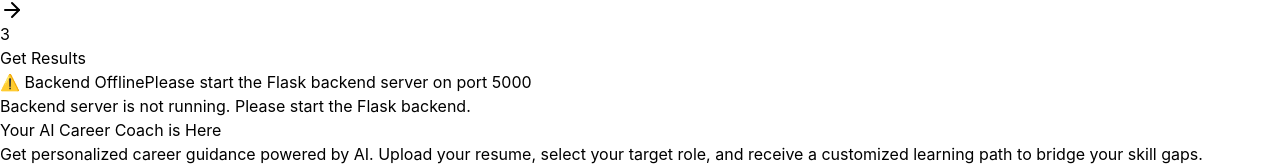
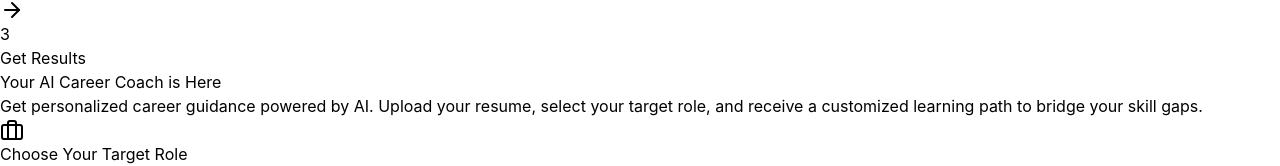
Before and after one commit to sivasankariponnusamy/careerpath, a React (Vite) app in the folder frontend/: page / in a window 1280 px wide. Shown: the part 338-504 px from the top of the page. Built offline with nearby package versions, Linux system fonts and the light colour scheme; no server answers.

Commit message:
Remove backend dependency warnings from frontend

```diff
--- a/frontend/src/App.tsx
+++ b/frontend/src/App.tsx
@@ -28,22 +28,6 @@ function App() {
   const [detectedRole, setDetectedRole] = useState<string | null>(null);
   const [analysisComplete, setAnalysisComplete] = useState(false);
   const [skillGapResult, setSkillGapResult] = useState<any>(null);
-  const [error, setError] = useState<string | null>(null);
-  const [backendStatus, setBackendStatus] = useState<'checking' | 'online' | 'offline'>('checking');
-
-  // Check backend health on mount
-  useEffect(() => {
-    const checkBackend = async () => {
-      try {
-        await api.healthCheck();
-        setBackendStatus('online');
-      } catch (err) {
-        setBackendStatus('offline');
-        setError('Backend server is not running. Please start the Flask backend.');
-      }
-    };
-    checkBackend();
-  }, []);
 
   const handleReset = () => {
     setSelectedJob(null);
@@ -198,27 +182,6 @@ function App() {
                 </div>
               </div>
             </div>
-
-            {/* Backend Status Alert */}
-            {backendStatus === 'offline' && (
-              <Card className="border-red-200 bg-red-50">
-                <CardContent className="p-4">
-                  <div className="flex items-center gap-2 text-red-800">
-                    <span className="font-semibold">⚠️ Backend Offline</span>
-                    <span>Please start the Flask backend server on port 5000</span>
-                  </div>
-                </CardContent>
-              </Card>
-            )}
-
-            {/* Error Display */}
-            {error && (
-              <Card className="border-red-200 bg-red-50">
-                <CardContent className="p-4">
-                  <div className="text-red-800">{error}</div>
-                </CardContent>
-              </Card>
-            )}
 
             {/* Hero Section */}
             <div className="text-center mb-8">
```
Also changed, not shown: 1 other file (tests, documents, lock files or other folders).
